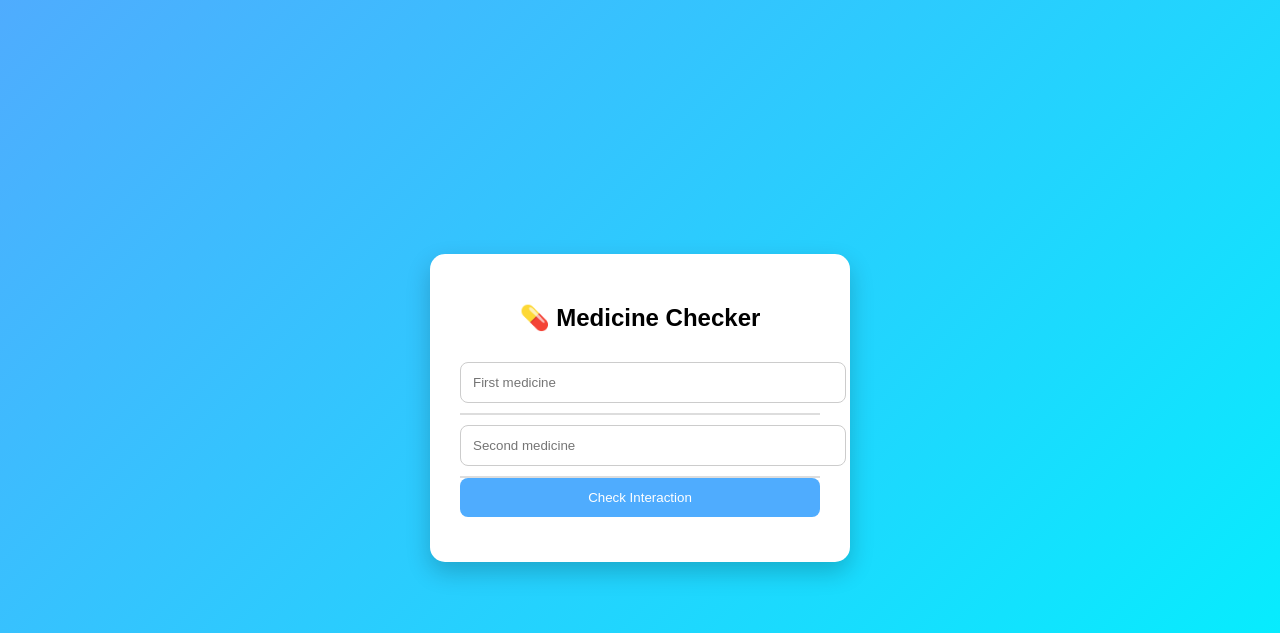
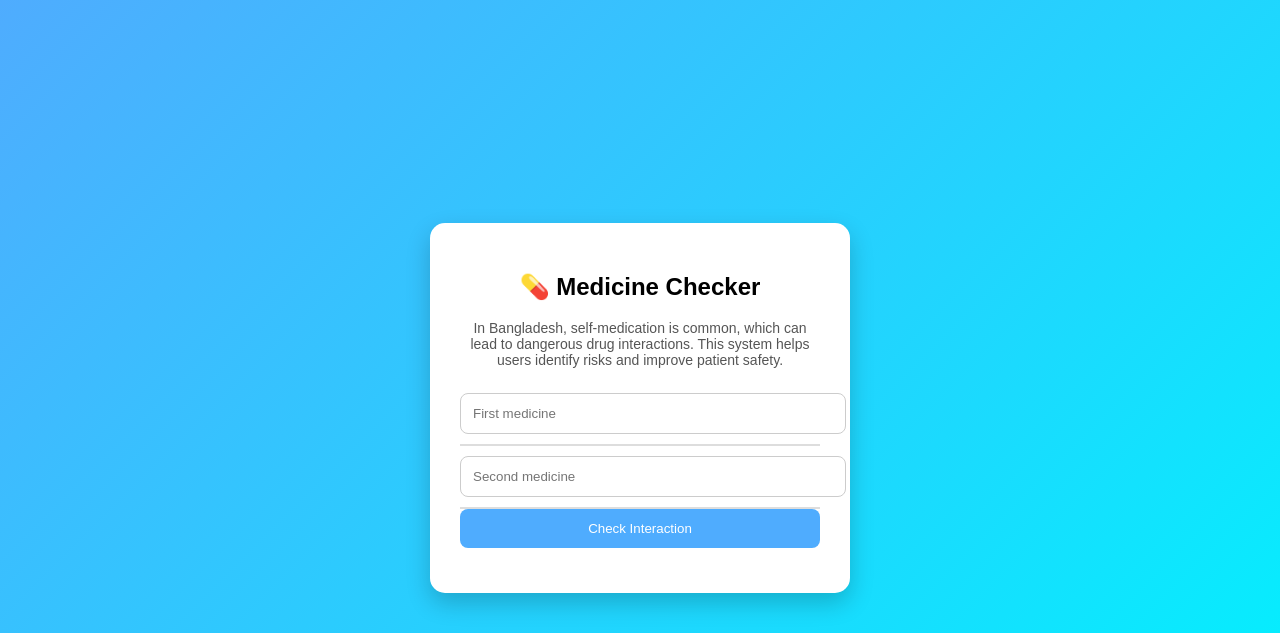
Before and after one commit to mahedimh402-dev/medicine-app, a Flask app: page / in a window 1280 px wide. Shown: the top 633 px of the page. Run offline with Flask 3, Linux system fonts and the light colour scheme.

Commit message:
Update index.html

```diff
--- a/templates/index.html
+++ b/templates/index.html
@@ -73,6 +73,11 @@
 <div class="card">
     <h2>💊 Medicine Checker</h2>
 
+    <p style="font-size:14px;color:#555;margin-bottom:15px;">
+In Bangladesh, self-medication is common, which can lead to dangerous drug interactions.
+This system helps users identify risks and improve patient safety.
+</p>
+
     <input id="med1" placeholder="First medicine" onkeyup="suggest(1)">
     <div id="s1" class="suggestions"></div>
 
```
